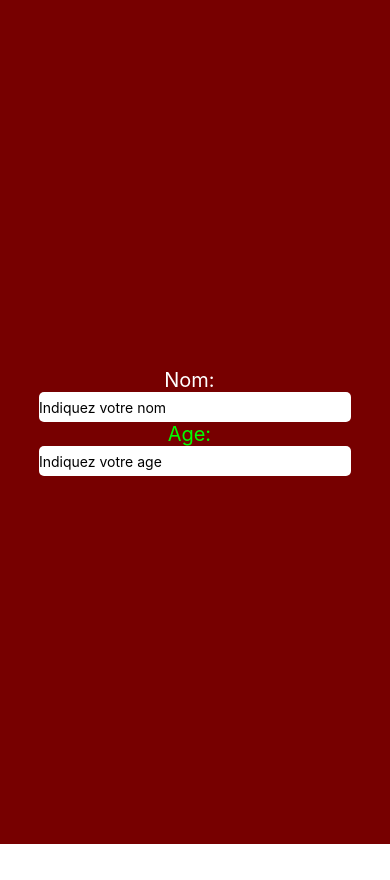
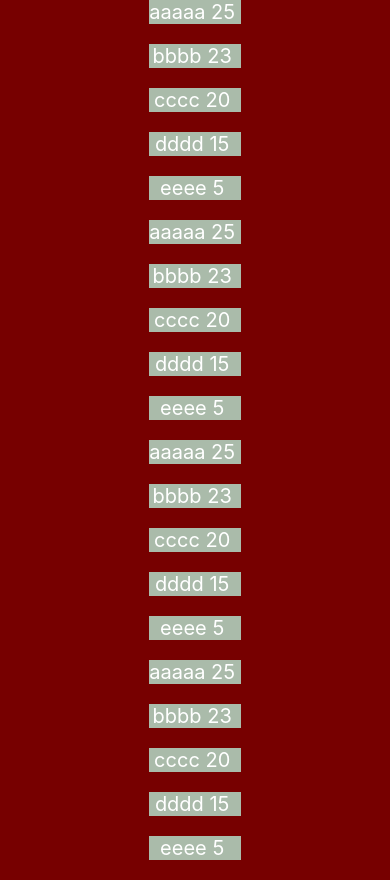
Before and after one commit to Chreyd/testexpo, a React Native app: screen / in a window 390 px wide. Before the commit the page ends 844 px from the top, so only its background shows below. Built offline with nearby package versions, Linux system fonts and the light colour scheme.

Commit message:
map & ScrollView

```diff
--- a/App.js
+++ b/App.js
@@ -1,34 +1,67 @@
 import React, { useState } from "react";
-import { View, Text, StyleSheet, Button, TextInput } from "react-native";
+import {
+  View,
+  Text,
+  StyleSheet,
+  Button,
+  TextInput,
+  ScrollView,
+} from "react-native";
 
 const App = () => {
-  const [name, setName] = useState();
-  const [age, setAge] = useState();
+  const obj = [
+    { id: 1, name: "aaaaa", age: 25 },
+    { id: 2, name: "bbbb", age: 23 },
+    { id: 3, name: "cccc", age: 20 },
+    { id: 4, name: "dddd", age: 15 },
+    { id: 5, name: "eeee", age: 5 },
+    { id: 6, name: "aaaaa", age: 25 },
+    { id: 7, name: "bbbb", age: 23 },
+    { id: 8, name: "cccc", age: 20 },
+    { id: 9, name: "dddd", age: 15 },
+    { id: 10, name: "eeee", age: 5 },
+    { id: 11, name: "aaaaa", age: 25 },
+    { id: 12, name: "bbbb", age: 23 },
+    { id: 13, name: "cccc", age: 20 },
+    { id: 14, name: "dddd", age: 15 },
+    { id: 15, name: "eeee", age: 5 },
+    { id: 16, name: "aaaaa", age: 25 },
+    { id: 17, name: "bbbb", age: 23 },
+    { id: 18, name: "cccc", age: 20 },
+    { id: 19, name: "dddd", age: 15 },
+    { id: 20, name: "eeee", age: 5 },
+  ];
+  const [family, setFamily] = useState(obj);
+
+  const display = family.map((x) => {
+    return (
+      <View key={x.id} style={styles.display}>
+        <Text style={styles.text}>{x.name} </Text>
+        <Text style={styles.text}>{x.age} </Text>
+      </View>
+    );
+  });
 
   return (
     <View style={styles.container}>
-      <Text style={styles.text}>Nom: {name} </Text>
-      <TextInput
-        style={styles.textInput}
-        onChangeText={(val) => setName(val)}
-        placeholder="Indiquez votre nom"
-      />
-      <Text style={styles.text2}>Age: {age} </Text>
-      <TextInput
-        style={styles.textInput}
-        onChangeText={(val) => setAge(val)}
-        placeholder="Indiquez votre age"
-        keyboardType="numeric"
-      />
+      <ScrollView>{display}</ScrollView>
     </View>
   );
 };
 const styles = StyleSheet.create({
   container: {
-    flex: 1,
+    // flex: 1,
     alignItems: "center",
     justifyContent: "center",
     backgroundColor: "#700",
+  },
+  display: {
+    flexDirection: "row",
+    backgroundColor: "#aba",
+    width: "100%",
+    justifyContent: "center",
+    alignItems: "center",
+    marginBottom: 20,
   },
   text: {
     fontSize: 20,
@@ -40,7 +73,6 @@ const styles = StyleSheet.create({
   },
   textInput: {
     backgroundColor: "#fff",
-    width: "80%",
     height: 30,
     borderRadius: 5,
   },
```
